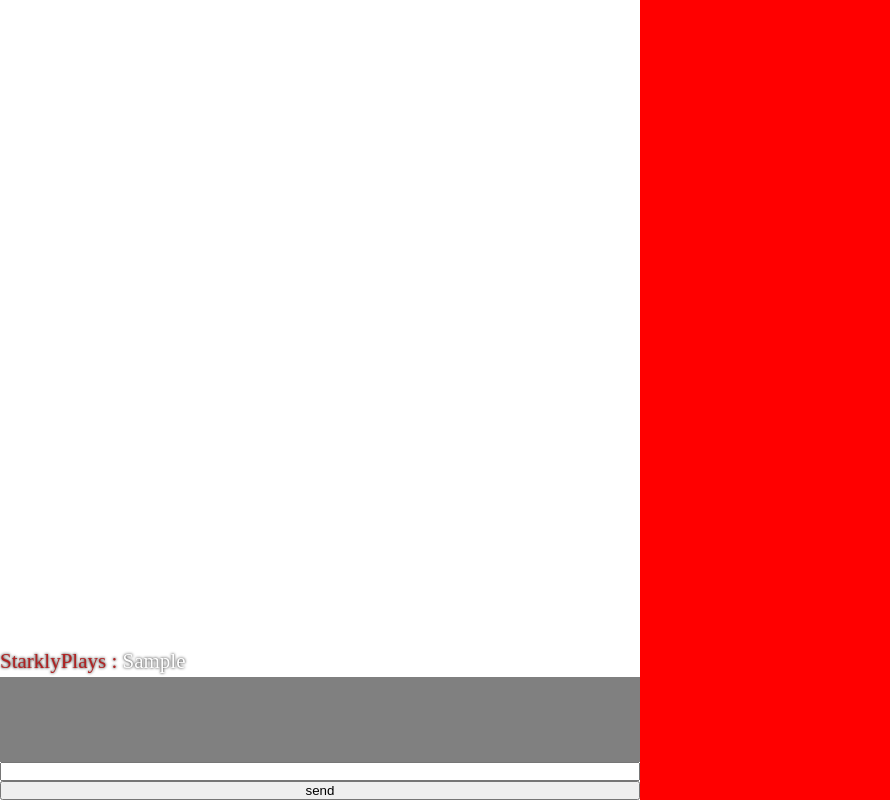
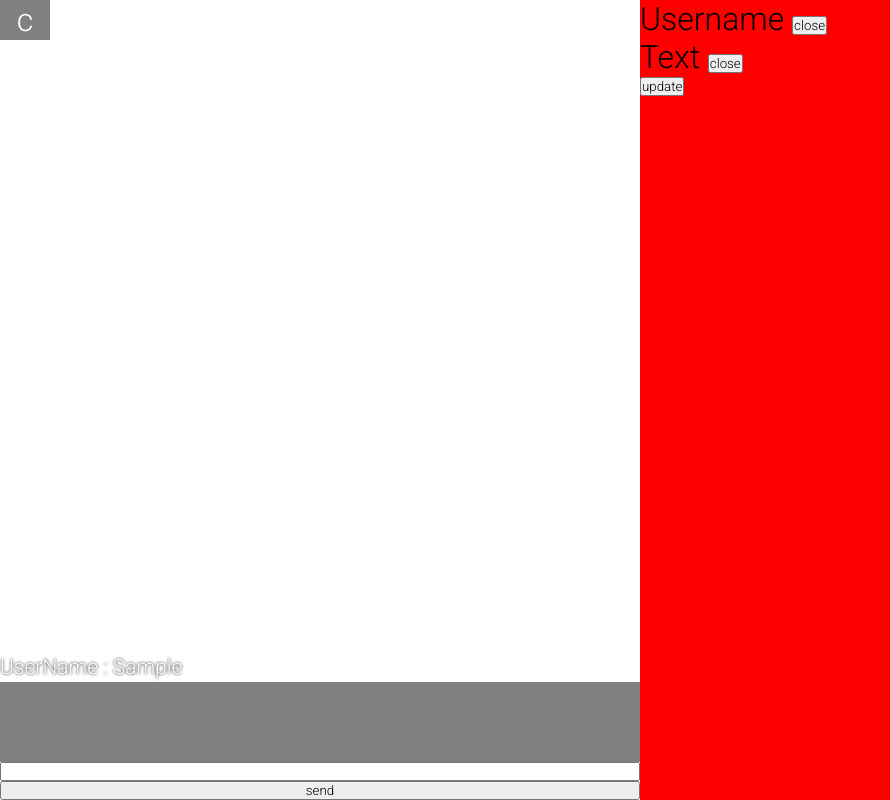
Before and after one commit to BritishBrock/ChatCustomizer, an Angular app: page / in a window 1280 px wide. Both pictures are taken after typing "Sample" into the empty fields and a click on the button "send". Shown: the whole page, without its empty margins (0-890 px from the left). Built offline with nearby package versions, Linux system fonts and the light colour scheme.

Commit message:
Added service to update styles Added methods to add styles to style list Added method to loop through messages and update their styles

```diff
--- a/src/app/app.component.html
+++ b/src/app/app.component.html
@@ -11,6 +11,7 @@
   <div class="chatCustomizer">
 
     <div class="chat">
+      <div class="night">c</div>
       <div id="overlay" class="overlay" ng-style="::editor.overlayStyle"
         style="transform: scale(1);     width: 100%;
       height: 100%;"><!----><div id="widget-1"
@@ -63,7 +64,7 @@
 
 
     <div class="config">
-
+        <app-style-section></app-style-section>
     </div>
 
 
--- a/src/app/app.component.scss
+++ b/src/app/app.component.scss
@@ -2,6 +2,7 @@
 .chatCustomizer{
     width: 100%;
     height: 100%;
+
     display: flex;
     flex-wrap: wrap;
     .config{
@@ -9,6 +10,7 @@
         min-width: 500px;
         display: flex;
         background-color: red;
+        flex-direction: column;
     }
 
     .chat{
@@ -16,6 +18,16 @@
         display: flex;
         flex: 1;
         flex-direction: column;
+        .night{
+            width: 50px;
+            height: 50px;
+            background-color: gray;
+            font-size: 32px;
+            display: flex;
+            justify-content: center;
+            align-items: center;
+            color: white;
+        }
         .sendMessage{
             height: 100px;
             width: 100%;
--- a/src/app/app.component.ts
+++ b/src/app/app.component.ts
@@ -1,5 +1,6 @@
 import { Component } from '@angular/core';
 import { RouterOutlet } from '@angular/router';
+import { StyleService } from './style.service';
 
 @Component({
   selector: 'app-root',
@@ -8,10 +9,30 @@ import { RouterOutlet } from '@angular/router';
   styleUrls: ['./app.component.scss','./chat.scss']
 })
 export class AppComponent {
+
+    constructor(private styleService:StyleService){}
   title = 'ChatCustomizer';
 
   message:string = "";
   messages:String[] = [];
+
+
+  ngOnInit(): void {
+    this.styleService.stylesListener.subscribe(style=>{
+      console.log(style);
+      Object.entries(style).every(([key1 , value1])=>{
+          Object.entries(value1).every(([key2 , value2])=>{
+              let c:any = document.getElementsByClassName(key1);
+              for(let r of c){
+                let values:any = value2;
+                r.style[key2] = values.value ;
+                console.log(value2)
+              }
+          })
+      })
+    })
+  }
+
   addMessage(){
     this.messages.push(this.message);
     this.message = "";
--- a/src/app/app.module.ts
+++ b/src/app/app.module.ts
@@ -4,16 +4,18 @@ import { AppComponent } from './app.component';
 import { BrowserModule } from '@angular/platform-browser';
 import { FormsModule, NgModel } from '@angular/forms';
 import { MessageComponent } from "./message/message.component";
+import { StyleSectionComponent } from './style-section/style-section.component';
 
 
 
 @NgModule({
-  declarations: [AppComponent],
+  declarations: [AppComponent,MessageComponent,
+    StyleSectionComponent],
   exports: [],
   imports: [
     BrowserModule,
     FormsModule,
-    MessageComponent
+
 ],
   providers: [],
   bootstrap: [AppComponent]
--- /dev/null
+++ b/src/app/interfaces/style.ts
@@ -0,0 +1,7 @@
+export interface styleI{
+  [section:string]:{
+    [styleName:string]:{
+      value?: string;
+    }
+  }
+}
--- a/src/app/message/message.component.html
+++ b/src/app/message/message.component.html
@@ -3,10 +3,10 @@
 
     <span class="badges"></span>
 
-    <span class="username" style="color: rgb(178, 34, 34);"> StarklyPlays </span>
+    <span class="username"> UserName </span>
 
-    <span class="colon" style="color: rgb(178, 34, 34);"> : </span>
+    <span class="colon"> : </span>
 
-    <span class="message" style="color: inherit;"> <span>{{message}}</span> </span>
+    <span class="message"> <span>{{message}}</span> </span>
 
   </div>
--- a/src/app/message/message.component.ts
+++ b/src/app/message/message.component.ts
@@ -2,7 +2,7 @@ import { Component, Input, input } from '@angular/core';
 
 @Component({
   selector: 'app-message',
-  imports: [],
+  standalone:false,
   templateUrl: './message.component.html',
   styleUrl: './message.component.scss'
 })
--- /dev/null
+++ b/src/app/style-section/style-section.component.html
@@ -0,0 +1,48 @@
+<div class="section">
+    <div class="header">
+        Username
+        <button (click)="isOpen[0] = !isOpen[0]">close</button>
+    </div>
+    @if (isOpen[0]) {
+        <div class="styles" >
+
+
+            <div class="style">
+                <div class="style-header">
+                    Font Color
+                </div>
+                <div class="style-body">
+                    <input  [(ngModel)]="test" type="color" name="" id="">
+                </div>
+            </div>
+
+
+        </div>
+    }
+</div>
+
+
+<div class="section">
+    <div class="header">
+        Text
+        <button (click)="isOpen[1] = !isOpen[1]">close</button>
+    </div>
+    @if (isOpen[1]) {
+        <div class="styles" >
+
+
+            <div class="style">
+                <div class="style-header">
+                    Font Color
+                </div>
+                <div class="style-body">
+                    <input type="color" name="" id="">
+                </div>
+            </div>
+
+
+        </div>
+    }
+</div>
+
+<button (click)="updateStyle()">update</button>
--- /dev/null
+++ b/src/app/style-section/style-section.component.scss
@@ -0,0 +1,16 @@
+.section{
+    display: flex;
+    flex-direction: column;
+    .header{
+        font-size: 2em;
+    }
+    .styles{
+        display: flex;
+        flex-direction: column;
+        .style{
+            .style-header{
+                font-size: 1.2em;
+            }
+        }
+    }
+}
--- /dev/null
+++ b/src/app/style-section/style-section.component.ts
@@ -0,0 +1,20 @@
+import { StyleService } from './../style.service';
+import { Component } from '@angular/core';
+
+@Component({
+  selector: 'app-style-section',
+  standalone:false,
+  templateUrl: './style-section.component.html',
+  styleUrl: './style-section.component.scss'
+})
+export class StyleSectionComponent {
+
+  constructor(private styleService:StyleService){}
+  isOpen:boolean[] = [false,false];
+
+  test:any;
+
+  updateStyle(){
+    this.styleService.addStyle("username","color","red");
+  }
+}
--- /dev/null
+++ b/src/app/style.service.ts
@@ -0,0 +1,29 @@
+
+import { Injectable } from '@angular/core';
+import { Observable, Subject } from 'rxjs';
+import { styleI } from './interfaces/style';
+
+@Injectable({
+  providedIn: 'root'
+})
+export class StyleService {
+
+  constructor() { }
+
+
+     style:styleI = {};
+     stylesListener:Subject<object> = new Subject();
+
+
+      addStyle(section:string,styleName:string,value:string){
+        if (!this.style[section]) {
+          this.style[section] = {};
+        }
+        if (!this.style[section][styleName]) {
+          this.style[section][styleName] = {};
+        }
+        this.style[section][styleName].value = value;
+        this.stylesListener.next(this.style);
+      }
+
+}
--- a/src/styles.scss
+++ b/src/styles.scss
@@ -1,8 +1,14 @@
 /* You can add global styles to this file, and also import other style files */
+
+@import url('https://fonts.googleapis.com/css2?family=Roboto:ital,wght@0,100..900;1,100..900&display=swap');
+
 *{
     margin: 0;
     padding: 0;
     box-sizing: border-box;
+    font-family: "Roboto", serif;
+    font-weight: 300;
+
 }
 html,body{
     height: 100%;
```
Also changed, not shown: 2 other files (tests, documents, lock files or other folders).
